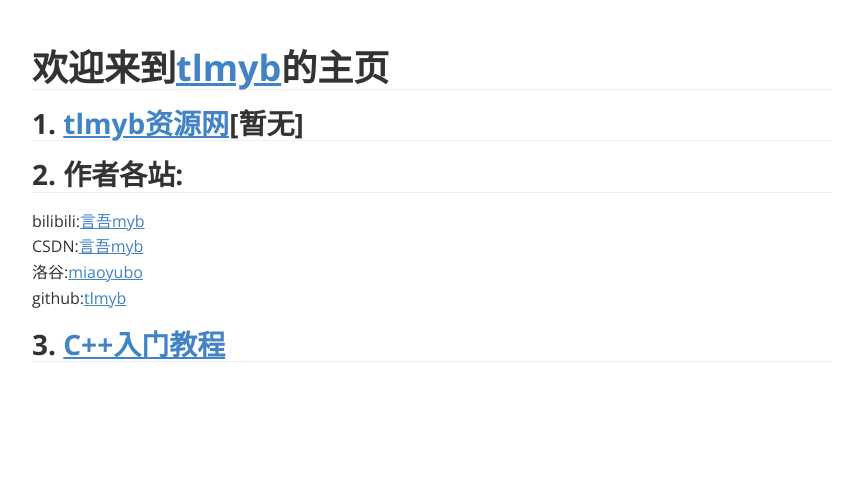
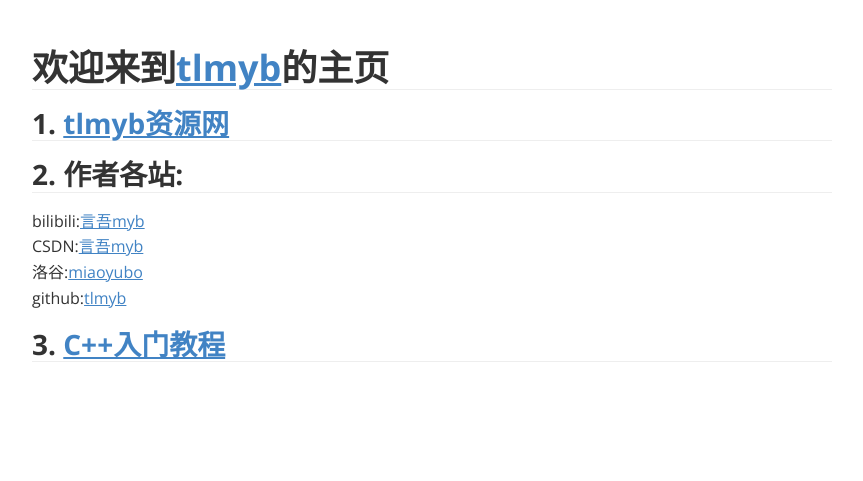
Before and after one commit to tlmyb/tlmyb.github.io, a plain HTML site: page index.html in a window 1280 px wide. Shown: the whole page, without its empty margins (208-1071 px from the left). Drawn offline with nearby package versions, Linux system fonts and the light colour scheme.

Commit message:
Update index.html

```diff
--- a/index.html
+++ b/index.html
@@ -548,7 +548,7 @@
 </style>
 </head>
 <body class='typora-export os-windows'>
-<div id='write'  class=''><h1><a name="欢迎来到tlmybhttpsgithubcomtlmyb的主页" class="md-header-anchor"></a><span>欢迎来到</span><a href='https://github.com/tlmyb'><span>tlmyb</span></a><span>的主页</span></h1><h2><a name="1-tlmyb资源网暂无" class="md-header-anchor"></a><span>1. </span><a href=''><span>tlmyb资源网</span></a><span>[暂无]</span></h2><h2><a name="2-作者各站" class="md-header-anchor"></a><span>2. 作者各站:</span></h2><p><span>bilibili:</span><a href='https://space.bilibili.com/1197495893?spm_id_from=333.1007.0.0'><span>言吾myb</span></a>
+<div id='write'  class=''><h1><a name="欢迎来到tlmybhttpsgithubcomtlmyb的主页" class="md-header-anchor"></a><span>欢迎来到</span><a href='https://github.com/tlmyb'><span>tlmyb</span></a><span>的主页</span></h1><h2><a name="1-tlmyb资源网httpstlmybgithubioziyuanwanghtml" class="md-header-anchor"></a><span>1. </span><a href='https://tlmyb.github.io/ziyuanwang.html'><span>tlmyb资源网</span></a></h2><h2><a name="2-作者各站" class="md-header-anchor"></a><span>2. 作者各站:</span></h2><p><span>bilibili:</span><a href='https://space.bilibili.com/1197495893?spm_id_from=333.1007.0.0'><span>言吾myb</span></a>
 <span>CSDN:</span><a href='https://blog.csdn.net/MYB20091111?spm=1000.2115.3001.5343'><span>言吾myb</span></a>
 <span>洛谷:</span><a href='https://www.luogu.com.cn/user/576387'><span>miaoyubo</span></a>
 <span>github:</span><a href='https://github.com/tlmyb'><span>tlmyb</span></a></p><h2><a name="3-c入门教程httpstlmybgithubioteachcpphtml" class="md-header-anchor"></a><span>3. </span><a href='https://tlmyb.github.io/teachcpp.html'><span>C++入门教程</span></a></h2></div>
```
